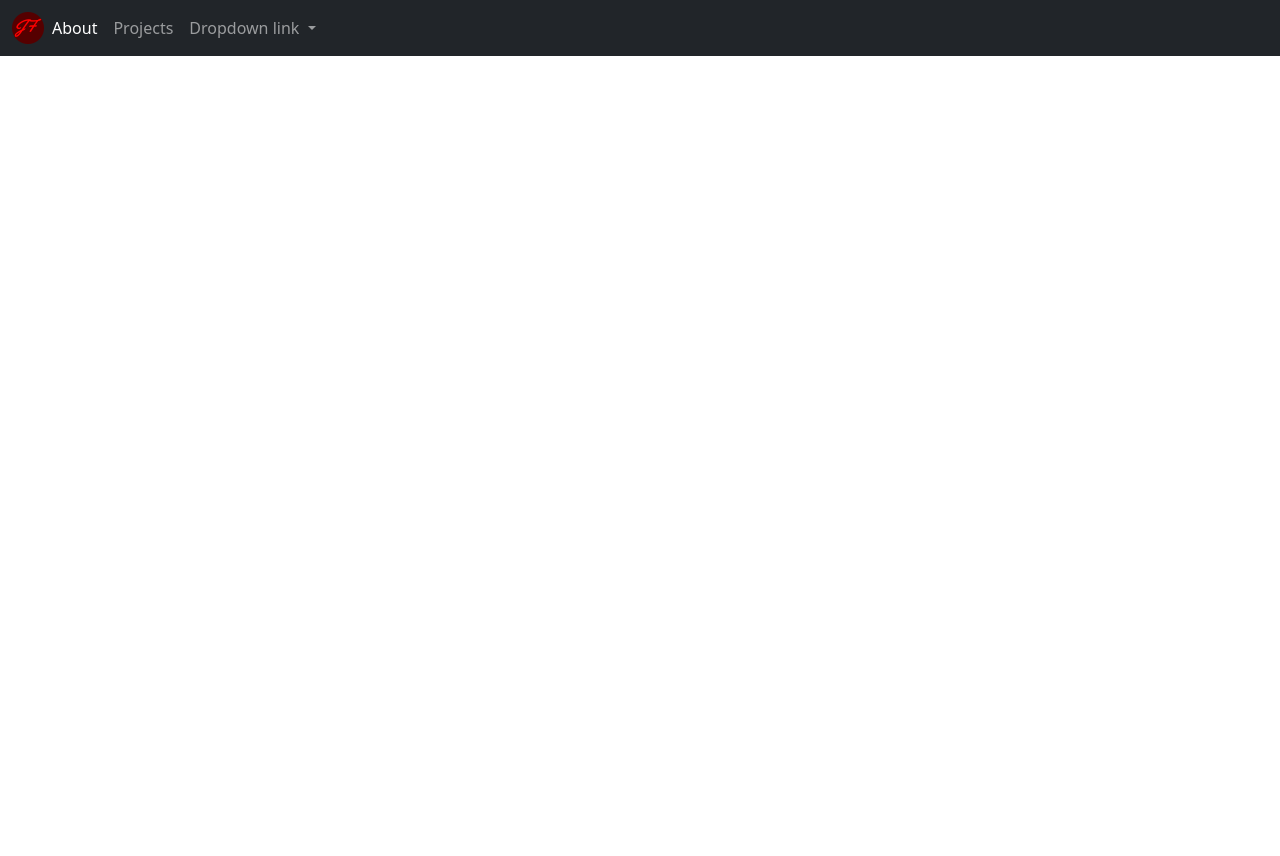
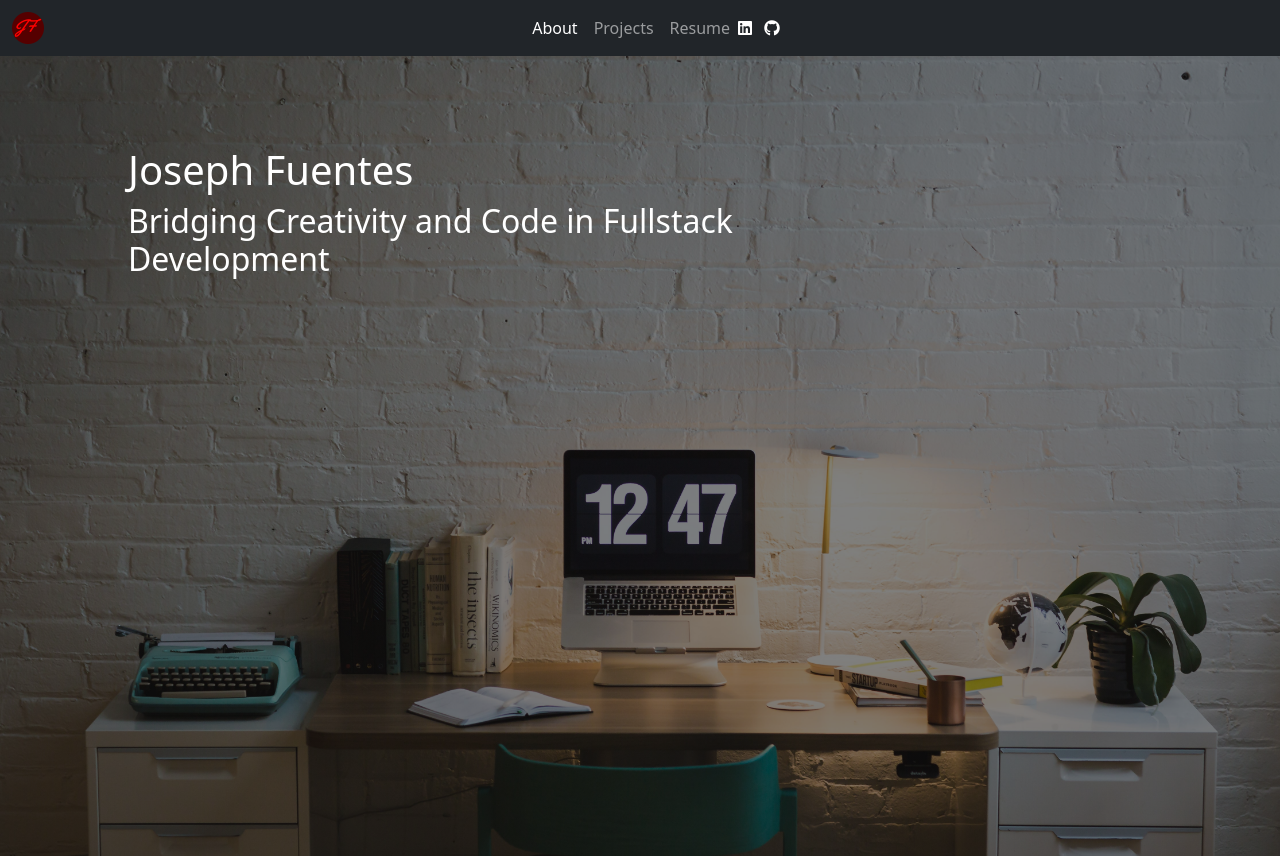
Before and after one commit to Jf0311/JF0311.github.io, a plain HTML site: page index.html in a window 1280 px wide. Before the commit the page ends 800 px from the top, so only its background shows below. Drawn offline with nearby package versions, Linux system fonts and the light colour scheme.

```diff
--- a/css/style.css
+++ b/css/style.css
@@ -1,4 +1,30 @@
-.logo{
+.navbar-collapse{
+    display: flex;
+    justify-content: space-around;
+    align-items: center;
+
+}
+.fa-brands{
+    margin-top: 12px;
+}
 
 
+/* The hero image */
+.hero-image {
+    background-image: linear-gradient(rgba(0, 0, 0, 0.5), rgba(0, 0, 0, 0.5)), url("../img/organized-workspace.jpg");
+    height: 100vh; /* Set the height to the full viewport height */
+    background-position: center;
+    background-repeat: no-repeat;
+    background-size: cover;
+    position: relative;
 }
+
+/* Place text in the middle of the image */
+.hero-text {
+    text-align: start;
+    position: absolute;
+    top: 20%;
+    left: 40%;
+    transform: translate(-50%, -50%);
+    color: white;
+}
--- a/index.html
+++ b/index.html
@@ -10,11 +10,13 @@
     <link href="https://cdn.jsdelivr.net/npm/bootstrap@5.3.0-alpha3/dist/css/bootstrap.min.css" rel="stylesheet"
           integrity="sha384-KK94CHFLLe+nY2dmCWGMq91rCGa5gtU4mk92HdvYe+M/SXH301p5ILy+dN9+nJOZ" crossorigin="anonymous">
     <link rel="stylesheet" href="css/style.css">
+    <script src="https://kit.fontawesome.com/d7c23920df.js" crossorigin="anonymous"></script>
 </head>
 <body>
 <!------------- Nav Bar -------------------->
+<div>
 <nav class="navbar navbar-expand-lg navbar-dark bg-dark">
-    <div class="container-fluid">
+    <div class="container-fluid" id="Nav">
         <a class="navbar-logo" href="#">
         <img class="logo" src="img/favicon-32x32.png" alt="Logo">
         </a>
@@ -29,25 +31,27 @@
                 <li class="nav-item">
                     <a class="nav-link" href="#">Projects</a>
                 </li>
-                <li class="nav-item dropdown">
-                    <a class="nav-link dropdown-toggle" href="#" id="navbarDropdownMenuLink" role="button" data-bs-toggle="dropdown" aria-expanded="false">
-                        Dropdown link
-                    </a>
-                    <ul class="dropdown-menu" aria-labelledby="navbarDropdownMenuLink">
-                        <li><a class="dropdown-item" href="#">Action</a></li>
-                        <li><a class="dropdown-item" href="#">Another action</a></li>
-                        <li><a class="dropdown-item" href="#">Something else here</a></li>
-                    </ul>
+                <li class="nav-item">
+                    <a class="nav-link" href="#">Resume</a>
+                <li class="nav-item">
+                    <a href="https://www.linkedin.com/in/joseph-fuentes1" target="_blank"><i
+                            class="fa-brands fa-linkedin " style="color: #fff;"></i></a>
+                    <a href="https://github.com/Jf0311" target="_blank"><i class="fa-brands fa-github m-2 " style="color: #fff;"></i></a>
                 </li>
             </ul>
         </div>
     </div>
 </nav>
+</div>
+
 
 <!---------------------This is where the hero image would be ------------->
 
-<div class="container-fluid">
-    <div class="My-Hero-Image"></div>
+    <div class="hero-image">
+    <div class="hero-text">
+        <h1> Joseph Fuentes </h1>
+        <h2>Bridging Creativity and Code in Fullstack Development</h2>
+    </div>
 </div>
 
 
```
Also changed, not shown: img/organized-workspace.jpg (added), 1 other file.
